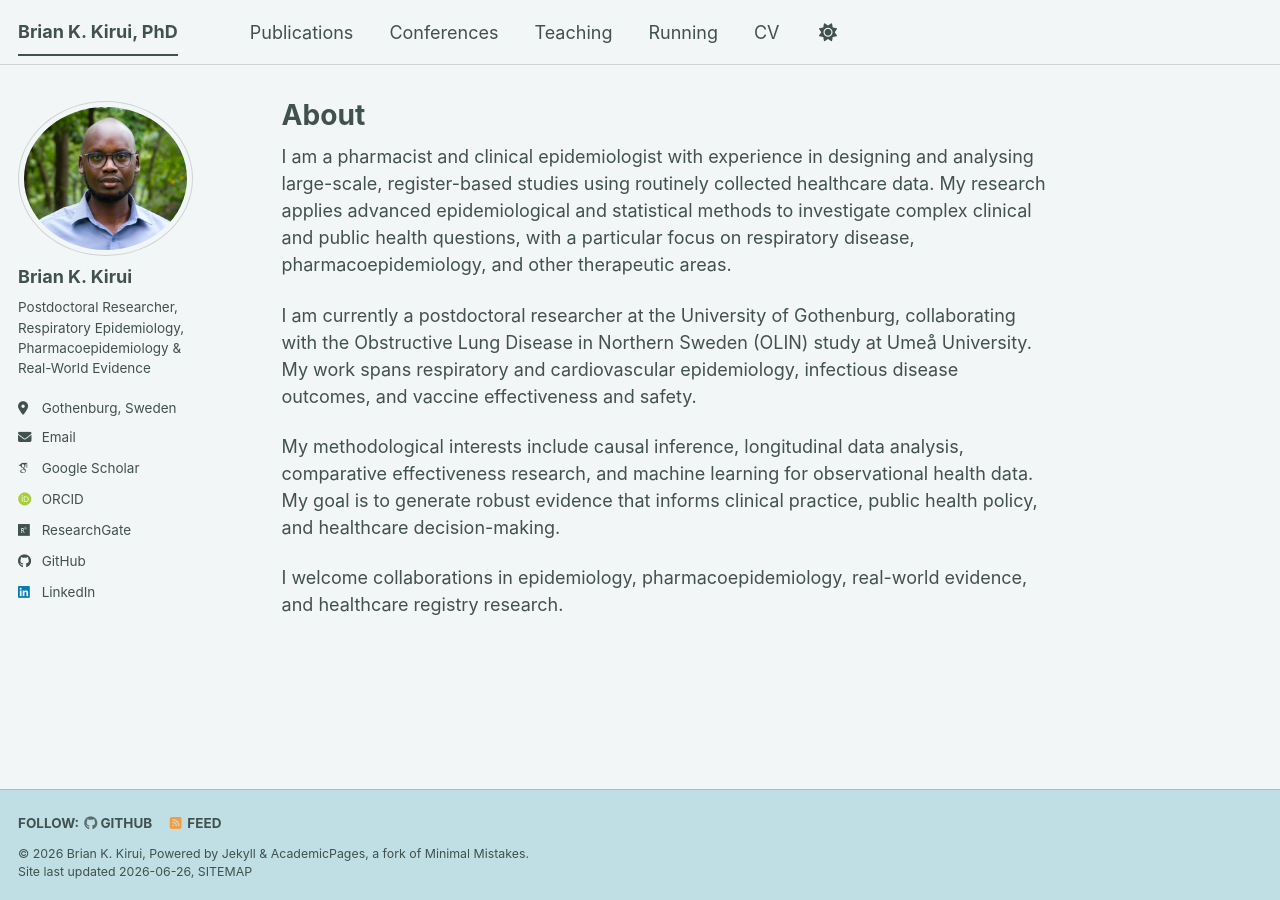
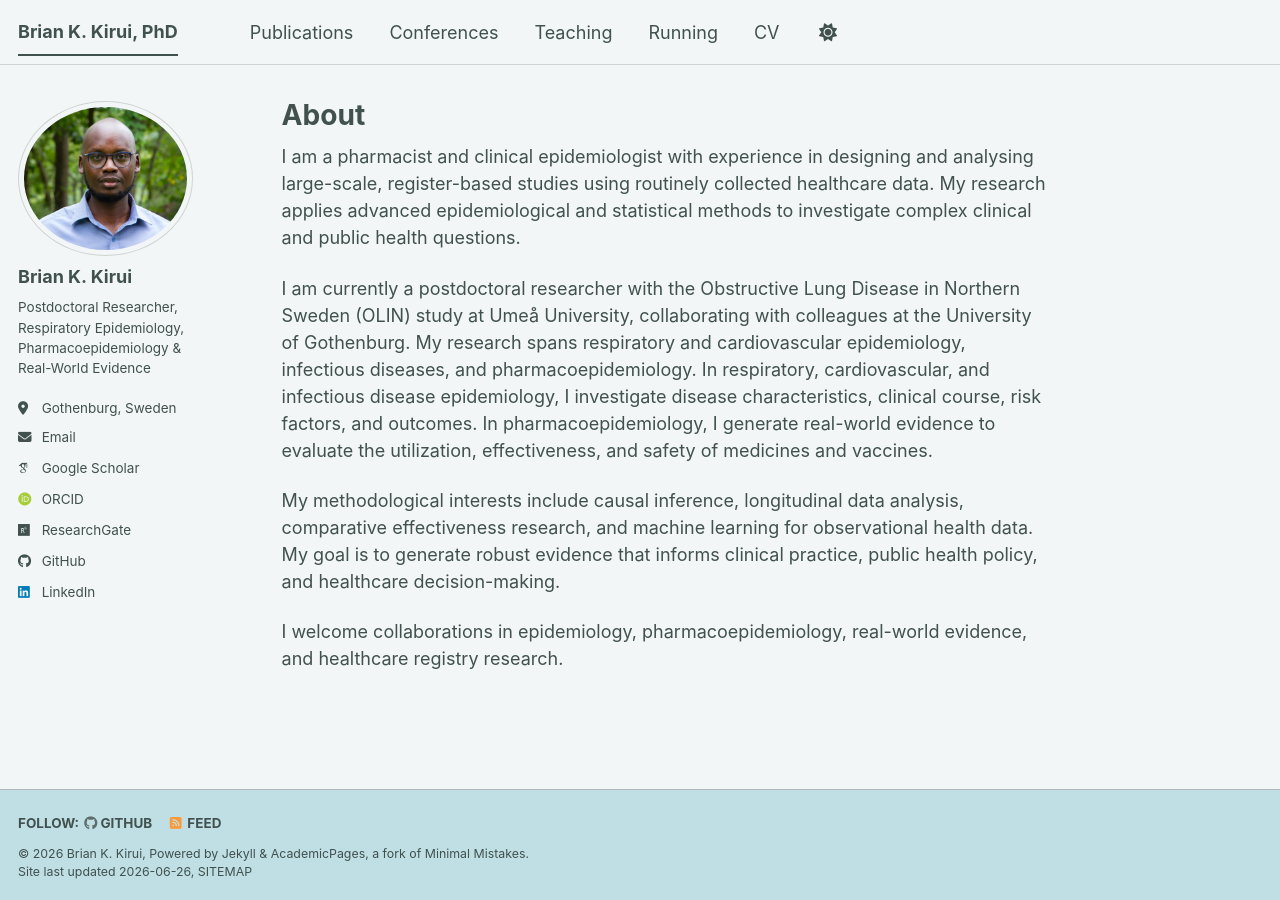
Before and after one commit to BrianKibiwott/briankibiwott.github.io, a Jekyll site: the page built from _pages/about.md, in a window 1280 px wide. Built offline with Jekyll 4.4.1, drawn with Linux system fonts in a browser that asks for light colours; some web fonts are replaced; a script bundle is joined from its source files by our own code; library files that are not in the unit come from our copies.

Commit message:
Webpage updates 20260626

```diff
--- a/_config.yml
+++ b/_config.yml
@@ -26,7 +26,7 @@ author:
   avatar           : "profile_2.jpg"
   name             : "Brian K. Kirui"
   pronouns         : # example: "she/her"
-  bio              : "Postdoctoral Researcher,
+  bio              : "Postdoctoral Researcher, <br>
                       Respiratory Epidemiology, Pharmacoepidemiology & Real-World Evidence"
   location         : "Gothenburg, Sweden"
   #employer         : "Red Brick University"
--- a/_pages/about.md
+++ b/_pages/about.md
@@ -6,9 +6,9 @@ redirect_from:
   - /about/
   - /about.html
 ---
-I am a pharmacist and clinical epidemiologist with experience in designing and analysing large-scale, register-based studies using routinely collected healthcare data. My research applies advanced epidemiological and statistical methods to investigate complex clinical and public health questions, with a particular focus on respiratory disease, pharmacoepidemiology, and other therapeutic areas.
+I am a pharmacist and clinical epidemiologist with experience in designing and analysing large-scale, register-based studies using routinely collected healthcare data. My research applies advanced epidemiological and statistical methods to investigate complex clinical and public health questions.
 
-I am currently a postdoctoral researcher at the University of Gothenburg, collaborating with the Obstructive Lung Disease in Northern Sweden (OLIN) study at Umeå University. My work spans respiratory and cardiovascular epidemiology, infectious disease outcomes, and vaccine effectiveness and safety.
+I am currently a postdoctoral researcher with the Obstructive Lung Disease in Northern Sweden (OLIN) study at Umeå University, collaborating with colleagues at the University of Gothenburg. My research spans respiratory and cardiovascular epidemiology, infectious diseases, and pharmacoepidemiology. In respiratory, cardiovascular, and infectious disease epidemiology, I investigate disease characteristics, clinical course, risk factors, and outcomes. In pharmacoepidemiology, I generate real-world evidence to evaluate the utilization, effectiveness, and safety of medicines and vaccines.
 
 My methodological interests include causal inference, longitudinal data analysis, comparative effectiveness research, and machine learning for observational health data. My goal is to generate robust evidence that informs clinical practice, public health policy, and healthcare decision-making.
 
```
